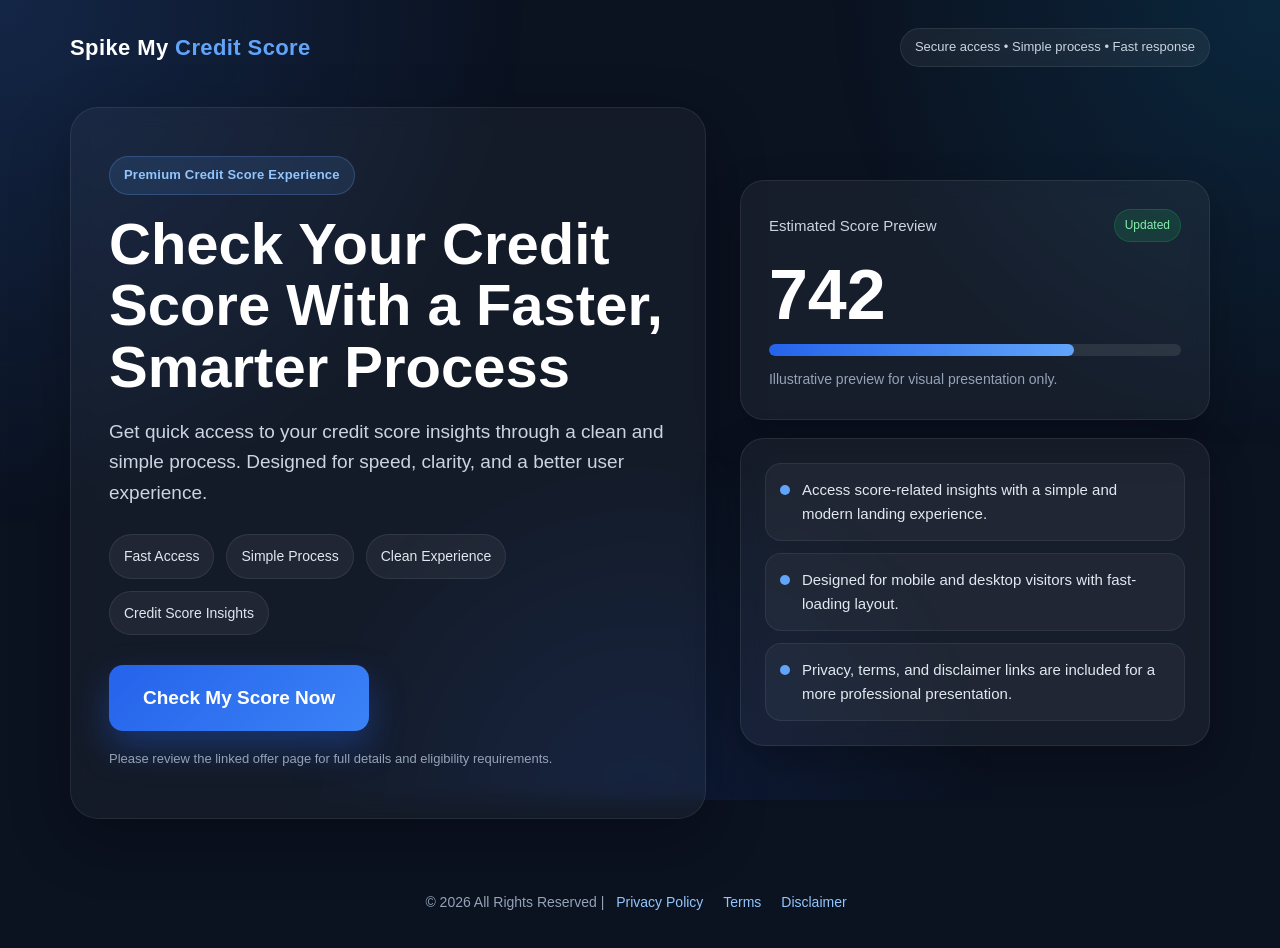
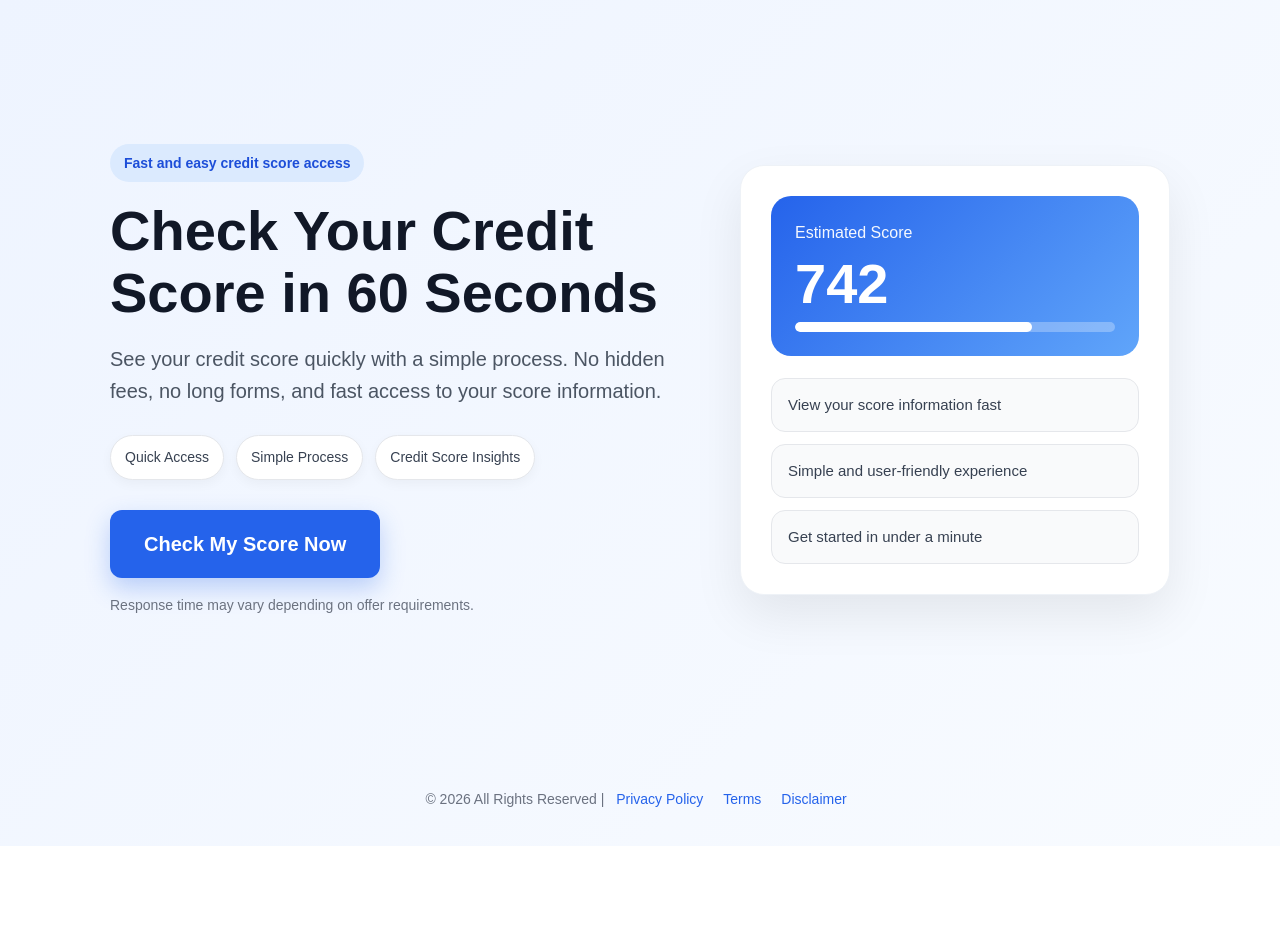
Before and after one commit to robiulboos09-sudo/credit-site, a plain HTML site: page index.html in a window 1280 px wide. After the commit the page ends 846 px from the top, so only its background shows below. Drawn offline with Linux system fonts and the light colour scheme.

Commit message:
Update index.html

```diff
--- a/index.html
+++ b/index.html
@@ -13,103 +13,53 @@
 
     body {
       font-family: Arial, sans-serif;
-      background: #0b1220;
-      color: #e5e7eb;
+      background: linear-gradient(135deg, #eef4ff, #f8fbff);
+      color: #1f2937;
       line-height: 1.6;
     }
 
-    .bg-glow {
-      position: fixed;
-      inset: 0;
-      background:
-        radial-gradient(circle at top left, rgba(59,130,246,0.18), transparent 35%),
-        radial-gradient(circle at top right, rgba(14,165,233,0.14), transparent 30%),
-        radial-gradient(circle at bottom center, rgba(37,99,235,0.12), transparent 35%);
-      pointer-events: none;
-      z-index: 0;
-    }
-
     .wrapper {
-      position: relative;
-      z-index: 1;
-      max-width: 1180px;
+      max-width: 1100px;
       margin: 0 auto;
-      padding: 28px 20px 40px;
-    }
-
-    .topbar {
-      display: flex;
-      justify-content: space-between;
-      align-items: center;
-      margin-bottom: 40px;
-      flex-wrap: wrap;
-      gap: 12px;
-    }
-
-    .brand {
-      font-size: 22px;
-      font-weight: 700;
-      letter-spacing: 0.4px;
-      color: #ffffff;
-    }
-
-    .brand span {
-      color: #60a5fa;
-    }
-
-    .trust-pill {
-      font-size: 13px;
-      color: #cbd5e1;
-      background: rgba(255,255,255,0.06);
-      border: 1px solid rgba(255,255,255,0.08);
-      padding: 8px 14px;
-      border-radius: 999px;
-      backdrop-filter: blur(8px);
+      padding: 40px 20px;
     }
 
     .hero {
-      display: grid;
-      grid-template-columns: 1.15fr 0.85fr;
-      gap: 34px;
+      display: flex;
       align-items: center;
-      min-height: 78vh;
+      justify-content: space-between;
+      gap: 40px;
+      min-height: 85vh;
+      flex-wrap: wrap;
     }
 
-    .hero-left {
-      background: rgba(255,255,255,0.04);
-      border: 1px solid rgba(255,255,255,0.08);
-      border-radius: 28px;
-      padding: 48px 38px;
-      box-shadow: 0 20px 60px rgba(0,0,0,0.28);
-      backdrop-filter: blur(10px);
+    .hero-text {
+      flex: 1 1 520px;
     }
 
     .badge {
       display: inline-block;
-      margin-bottom: 18px;
-      background: rgba(96,165,250,0.12);
-      color: #93c5fd;
-      border: 1px solid rgba(96,165,250,0.25);
+      background: #dbeafe;
+      color: #1d4ed8;
       padding: 8px 14px;
       border-radius: 999px;
-      font-size: 13px;
-      font-weight: 700;
-      letter-spacing: 0.2px;
+      font-size: 14px;
+      font-weight: bold;
+      margin-bottom: 18px;
     }
 
     h1 {
-      font-size: 58px;
-      line-height: 1.06;
-      color: #ffffff;
+      font-size: 56px;
+      line-height: 1.1;
       margin-bottom: 20px;
-      max-width: 760px;
+      color: #111827;
     }
 
     .subtext {
-      font-size: 19px;
-      color: #cbd5e1;
-      max-width: 670px;
-      margin-bottom: 26px;
+      font-size: 20px;
+      color: #4b5563;
+      margin-bottom: 28px;
+      max-width: 650px;
     }
 
     .benefits {
@@ -120,195 +70,129 @@
     }
 
     .benefit {
-      background: rgba(255,255,255,0.05);
-      border: 1px solid rgba(255,255,255,0.08);
-      color: #e2e8f0;
+      background: #ffffff;
+      border: 1px solid #e5e7eb;
       padding: 10px 14px;
       border-radius: 999px;
       font-size: 14px;
-    }
-
-    .cta-row {
-      display: flex;
-      gap: 14px;
-      flex-wrap: wrap;
-      align-items: center;
-      margin-bottom: 18px;
+      color: #374151;
+      box-shadow: 0 4px 12px rgba(0,0,0,0.04);
     }
 
     .cta-btn {
       display: inline-block;
+      background: #2563eb;
+      color: #ffffff;
       text-decoration: none;
-      background: linear-gradient(135deg, #2563eb, #3b82f6);
-      color: #ffffff;
       padding: 18px 34px;
-      border-radius: 14px;
-      font-size: 19px;
-      font-weight: 700;
-      box-shadow: 0 16px 35px rgba(37,99,235,0.35);
-      transition: transform 0.2s ease, box-shadow 0.2s ease, opacity 0.2s ease;
+      font-size: 20px;
+      font-weight: bold;
+      border-radius: 12px;
+      transition: 0.25s ease;
+      box-shadow: 0 10px 25px rgba(37, 99, 235, 0.28);
     }
 
     .cta-btn:hover {
+      background: #1d4ed8;
       transform: translateY(-2px);
-      box-shadow: 0 20px 40px rgba(37,99,235,0.42);
-      opacity: 0.98;
     }
 
-    .micro-note {
-      font-size: 13px;
-      color: #94a3b8;
+    .note {
+      margin-top: 16px;
+      font-size: 14px;
+      color: #6b7280;
     }
 
-    .hero-right {
-      display: flex;
-      flex-direction: column;
-      gap: 18px;
+    .hero-card {
+      flex: 1 1 360px;
+      background: #ffffff;
+      border-radius: 24px;
+      padding: 30px;
+      box-shadow: 0 20px 50px rgba(0,0,0,0.08);
+      border: 1px solid #eef2f7;
     }
 
-    .card {
-      background: rgba(255,255,255,0.05);
-      border: 1px solid rgba(255,255,255,0.08);
-      border-radius: 24px;
+    .score-box {
+      background: linear-gradient(135deg, #2563eb, #60a5fa);
+      border-radius: 20px;
       padding: 24px;
-      box-shadow: 0 18px 45px rgba(0,0,0,0.24);
-      backdrop-filter: blur(10px);
+      color: white;
+      margin-bottom: 22px;
     }
 
-    .score-card {
-      padding: 28px;
-    }
-
-    .score-top {
-      display: flex;
-      justify-content: space-between;
-      align-items: center;
-      margin-bottom: 18px;
-    }
-
-    .score-label {
-      color: #cbd5e1;
-      font-size: 15px;
-    }
-
-    .score-badge {
-      font-size: 12px;
-      background: rgba(34,197,94,0.14);
-      color: #86efac;
-      border: 1px solid rgba(34,197,94,0.22);
-      padding: 6px 10px;
-      border-radius: 999px;
+    .score-title {
+      font-size: 16px;
+      opacity: 0.95;
+      margin-bottom: 10px;
     }
 
     .score-number {
-      font-size: 70px;
-      font-weight: 800;
-      color: #ffffff;
+      font-size: 56px;
+      font-weight: bold;
       line-height: 1;
-      margin-bottom: 14px;
+      margin-bottom: 10px;
     }
 
     .score-bar {
       width: 100%;
-      height: 12px;
-      background: rgba(255,255,255,0.09);
+      height: 10px;
+      background: rgba(255,255,255,0.28);
       border-radius: 999px;
       overflow: hidden;
-      margin-bottom: 12px;
     }
 
     .score-bar span {
       display: block;
       width: 74%;
       height: 100%;
-      background: linear-gradient(90deg, #2563eb, #60a5fa);
+      background: #ffffff;
       border-radius: 999px;
     }
 
-    .score-desc {
-      font-size: 14px;
-      color: #94a3b8;
-    }
-
-    .info-list {
+    .mini-list {
       list-style: none;
       display: grid;
       gap: 12px;
     }
 
-    .info-list li {
-      display: flex;
-      gap: 12px;
-      align-items: flex-start;
-      background: rgba(255,255,255,0.04);
-      border: 1px solid rgba(255,255,255,0.07);
-      border-radius: 16px;
-      padding: 14px 14px;
-      color: #e2e8f0;
+    .mini-list li {
+      background: #f9fafb;
+      border: 1px solid #e5e7eb;
+      padding: 14px 16px;
+      border-radius: 14px;
       font-size: 15px;
+      color: #374151;
     }
 
-    .dot {
-      width: 10px;
-      height: 10px;
-      border-radius: 50%;
-      margin-top: 7px;
-      background: #60a5fa;
-      flex: 0 0 10px;
+    footer {
+      text-align: center;
+      padding: 28px 20px 36px;
+      font-size: 14px;
+      color: #6b7280;
     }
 
-    .footer {
-      position: relative;
-      z-index: 1;
-      max-width: 1180px;
-      margin: 10px auto 0;
-      padding: 22px 20px 34px;
-      text-align: center;
-      font-size: 14px;
-      color: #94a3b8;
-    }
-
-    .footer a {
-      color: #93c5fd;
+    footer a {
+      color: #2563eb;
       text-decoration: none;
       margin: 0 8px;
     }
 
-    .footer a:hover {
+    footer a:hover {
       text-decoration: underline;
     }
 
-    @media (max-width: 980px) {
+    @media (max-width: 768px) {
       .hero {
-        grid-template-columns: 1fr;
         min-height: auto;
+        padding-top: 10px;
       }
 
       h1 {
-        font-size: 42px;
-      }
-    }
-
-    @media (max-width: 640px) {
-      .wrapper {
-        padding: 20px 14px 28px;
-      }
-
-      .hero-left,
-      .card {
-        border-radius: 20px;
-      }
-
-      .hero-left {
-        padding: 28px 20px;
-      }
-
-      h1 {
-        font-size: 34px;
+        font-size: 38px;
       }
 
       .subtext {
-        font-size: 17px;
+        font-size: 18px;
       }
 
       .cta-btn {
@@ -316,38 +200,30 @@
         text-align: center;
       }
 
-      .score-number {
-        font-size: 56px;
+      .hero-card {
+        width: 100%;
       }
     }
   </style>
 </head>
 <body>
-  <div class="bg-glow"></div>
 
   <div class="wrapper">
-    <div class="topbar">
-      <div class="brand">Spike My <span>Credit Score</span></div>
-      <div class="trust-pill">Secure access • Simple process • Fast response</div>
-    </div>
-
     <section class="hero">
-      <div class="hero-left">
-        <div class="badge">Premium Credit Score Experience</div>
-        <h1>Check Your Credit Score With a Faster, Smarter Process</h1>
+      <div class="hero-text">
+        <div class="badge">Fast and easy credit score access</div>
+        <h1>Check Your Credit Score in 60 Seconds</h1>
         <p class="subtext">
-          Get quick access to your credit score insights through a clean and simple process.
-          Designed for speed, clarity, and a better user experience.
+          See your credit score quickly with a simple process. No hidden fees, no long forms,
+          and fast access to your score information.
         </p>
 
         <div class="benefits">
-          <div class="benefit">Fast Access</div>
+          <div class="benefit">Quick Access</div>
           <div class="benefit">Simple Process</div>
-          <div class="benefit">Clean Experience</div>
           <div class="benefit">Credit Score Insights</div>
         </div>
 
-        <div class="cta-row">
         <a
           class="cta-btn"
           href="https://afflat3e3.com/trk/lnk/A4B3F786-1C11-47A8-ADBD-7E6A0E9F6CDF/?o=28382&c=918277&a=769883&k=1C0799E419AFFFF1206B7D3C7B431805&l=31279&s1=Ads-1"
@@ -356,40 +232,34 @@
         >
           Check My Score Now
         </a>
-        </div>
 
-        <div class="micro-note">
-          Please review the linked offer page for full details and eligibility requirements.
+        <div class="note">
+          Response time may vary depending on offer requirements.
         </div>
       </div>
 
-      <div class="hero-right">
-        <div class="card score-card">
-          <div class="score-top">
-            <div class="score-label">Estimated Score Preview</div>
-            <div class="score-badge">Updated</div>
-          </div>
+      <div class="hero-card">
+        <div class="score-box">
+          <div class="score-title">Estimated Score</div>
           <div class="score-number">742</div>
           <div class="score-bar"><span></span></div>
-          <div class="score-desc">Illustrative preview for visual presentation only.</div>
         </div>
 
-        <div class="card">
-          <ul class="info-list">
-            <li><span class="dot"></span><span>Access score-related insights with a simple and modern landing experience.</span></li>
-            <li><span class="dot"></span><span>Designed for mobile and desktop visitors with fast-loading layout.</span></li>
-            <li><span class="dot"></span><span>Privacy, terms, and disclaimer links are included for a more professional presentation.</span></li>
+        <ul class="mini-list">
+          <li>View your score information fast</li>
+          <li>Simple and user-friendly experience</li>
+          <li>Get started in under a minute</li>
         </ul>
-        </div>
       </div>
     </section>
   </div>
 
-  <div class="footer">
+  <footer>
     © 2026 All Rights Reserved |
     <a href="https://www.termsfeed.com/live/42c75620-4910-4aba-a78a-a1a2d4ae63a7" target="_blank" rel="noopener noreferrer">Privacy Policy</a>
     <a href="https://www.freeprivacypolicy.com/live/dacb798e-3a70-480f-aaee-aef824f99cb6" target="_blank" rel="noopener noreferrer">Terms</a>
     <a href="https://www.termsfeed.com/live/66b686d3-9c96-45ab-b4cd-d63c89b24c9e" target="_blank" rel="noopener noreferrer">Disclaimer</a>
-  </div>
+  </footer>
+
 </body>
 </html>
```
Lines whose indentation alone changed are shown as unchanged.
